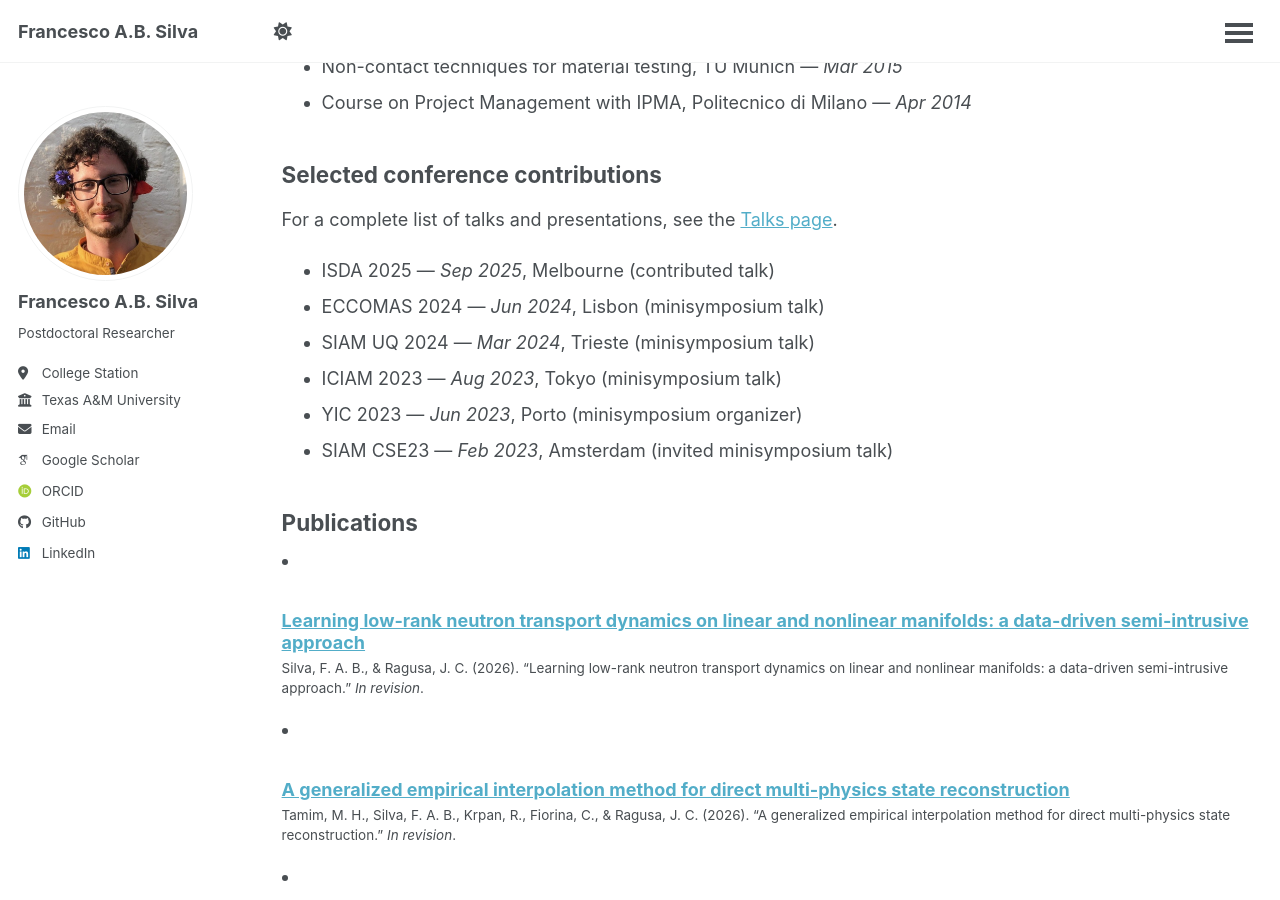
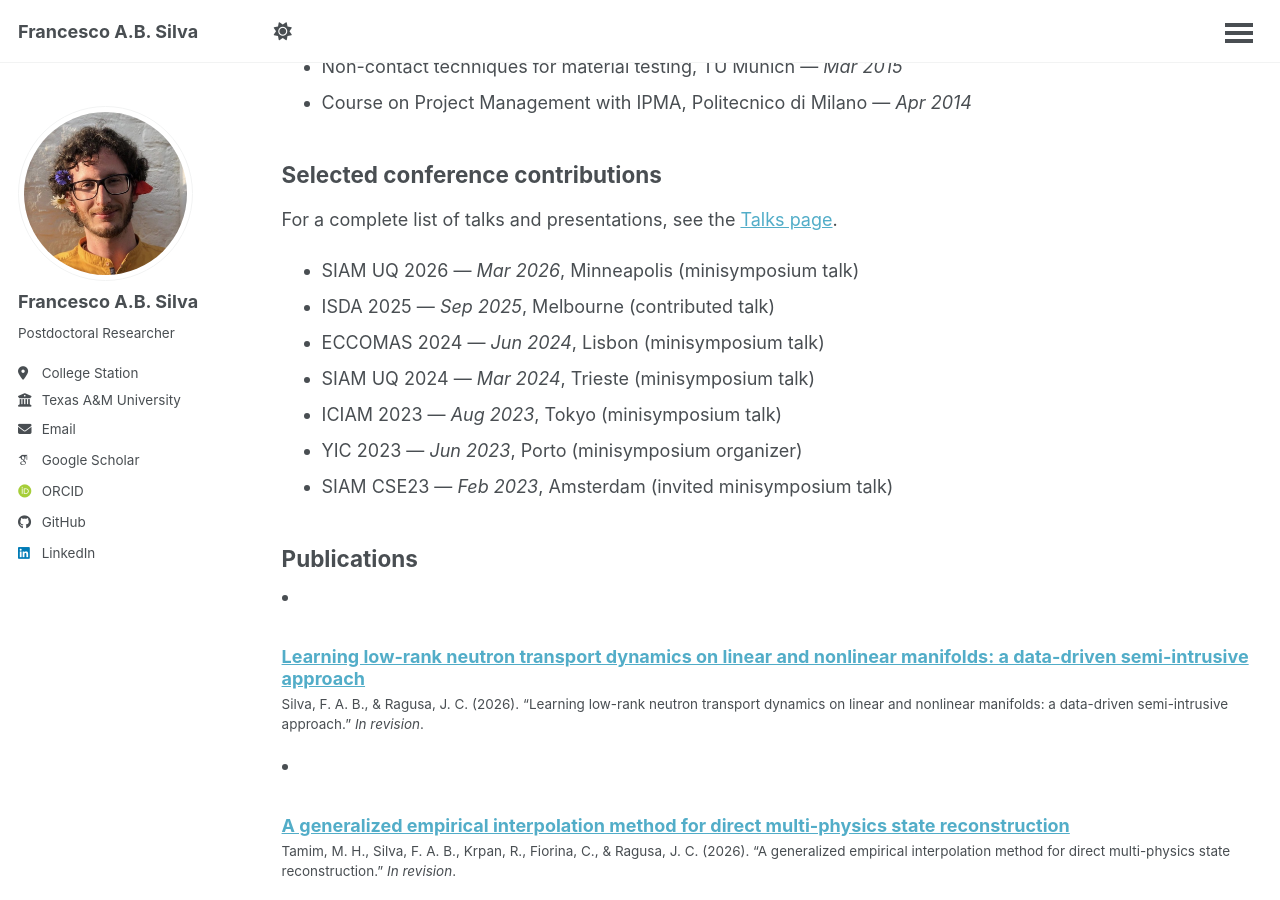
Before and after one commit to FrancescoSilva/francescosilva.github.io, a Jekyll site: the page built from _pages/cv.md, in a window 1280 px wide and 900 px high, scrolled down 2156 px. Built offline with Jekyll 4.4.1, drawn with Linux system fonts in a browser that asks for light colours; some web fonts are replaced.

Commit message:
Add SIAM UQ 2026 to selected conference contributions
Added SIAM UQ 2026 conference contribution to CV.

```diff
--- a/_pages/cv.md
+++ b/_pages/cv.md
@@ -77,6 +77,7 @@ redirect_from:
 
 For a complete list of talks and presentations, see the [Talks page](/talks/).
 
+- SIAM UQ 2026 — *Mar 2026*, Minneapolis (minisymposium talk)
 - ISDA 2025 — *Sep 2025*, Melbourne (contributed talk)
 - ECCOMAS 2024 — *Jun 2024*, Lisbon (minisymposium talk)
 - SIAM UQ 2024 — *Mar 2024*, Trieste (minisymposium talk)
```
